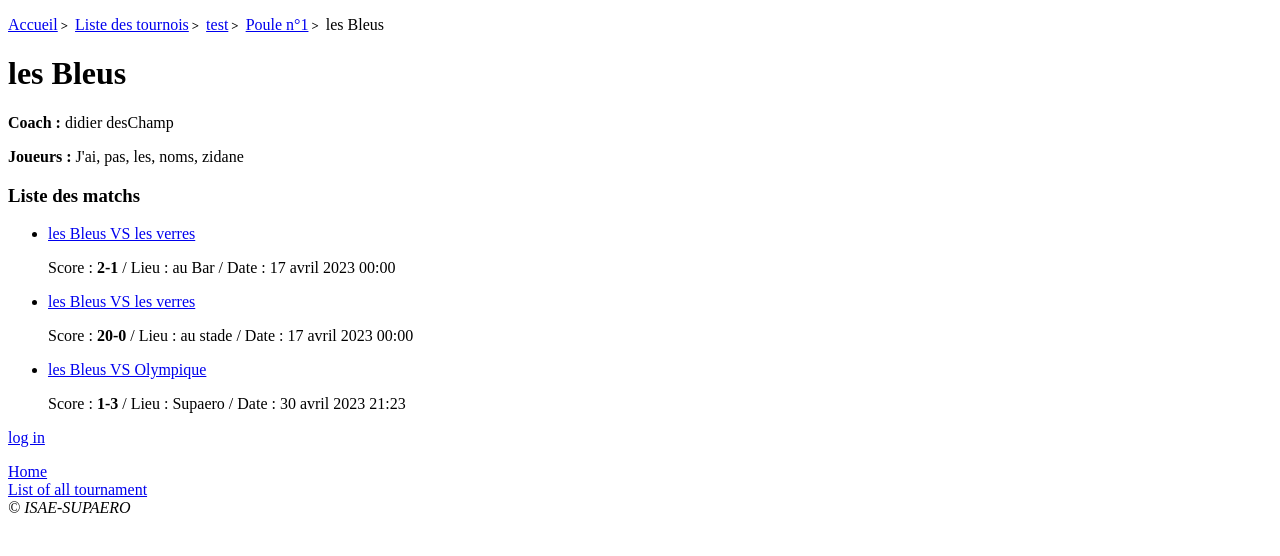
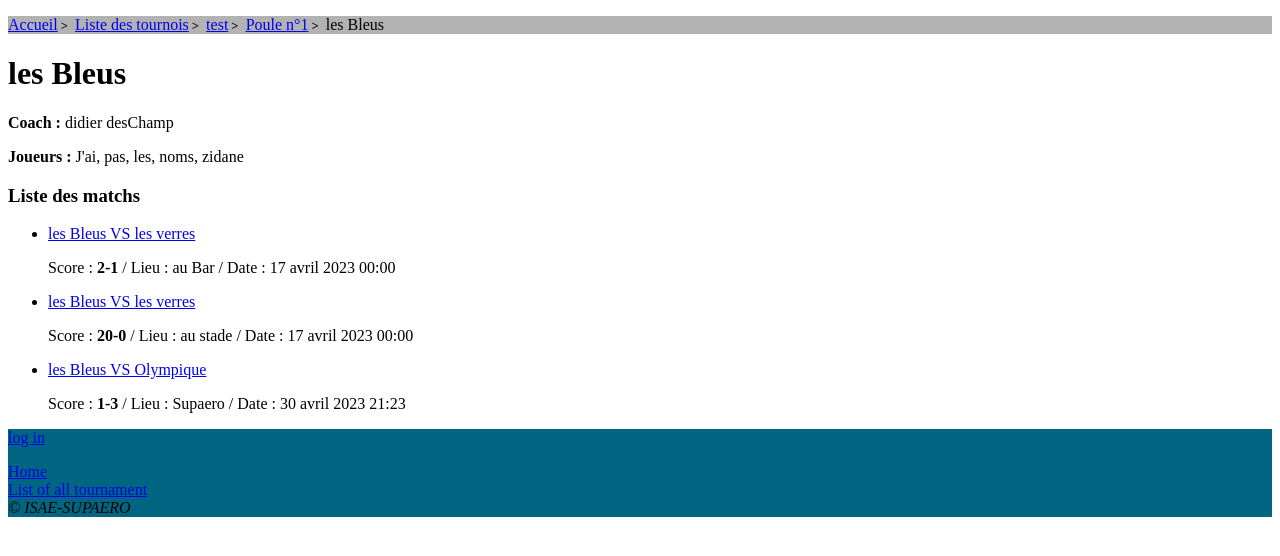
Before and after one commit to valentinWasq/tournois-valentin-wasquel, a Django app: page /team/1 in a window 1280 px wide. Shown: the top 556 px of the page. Run offline with Django 4.2, Linux system fonts and the light colour scheme; data comes from the database, SQL or seed files in the repository.

Commit message:
add footer css

```diff
--- a/tournois/static/style.css
+++ b/tournois/static/style.css
@@ -1,5 +1,5 @@
 nav {
-    background: white;
+    background: rgba(0, 0, 0, 0.3);
 }
 
 .crumbs ol {
@@ -9,6 +9,7 @@ nav {
 
 .crumb {
     display: inline-block;
+    opacity: 100%;
 }
 
 .crumb a::after {
@@ -19,3 +20,7 @@ nav {
     font-weight: bold;
     padding: 0 3px;
 }
+
+footer {
+    background-color: #006580;
+}
```
